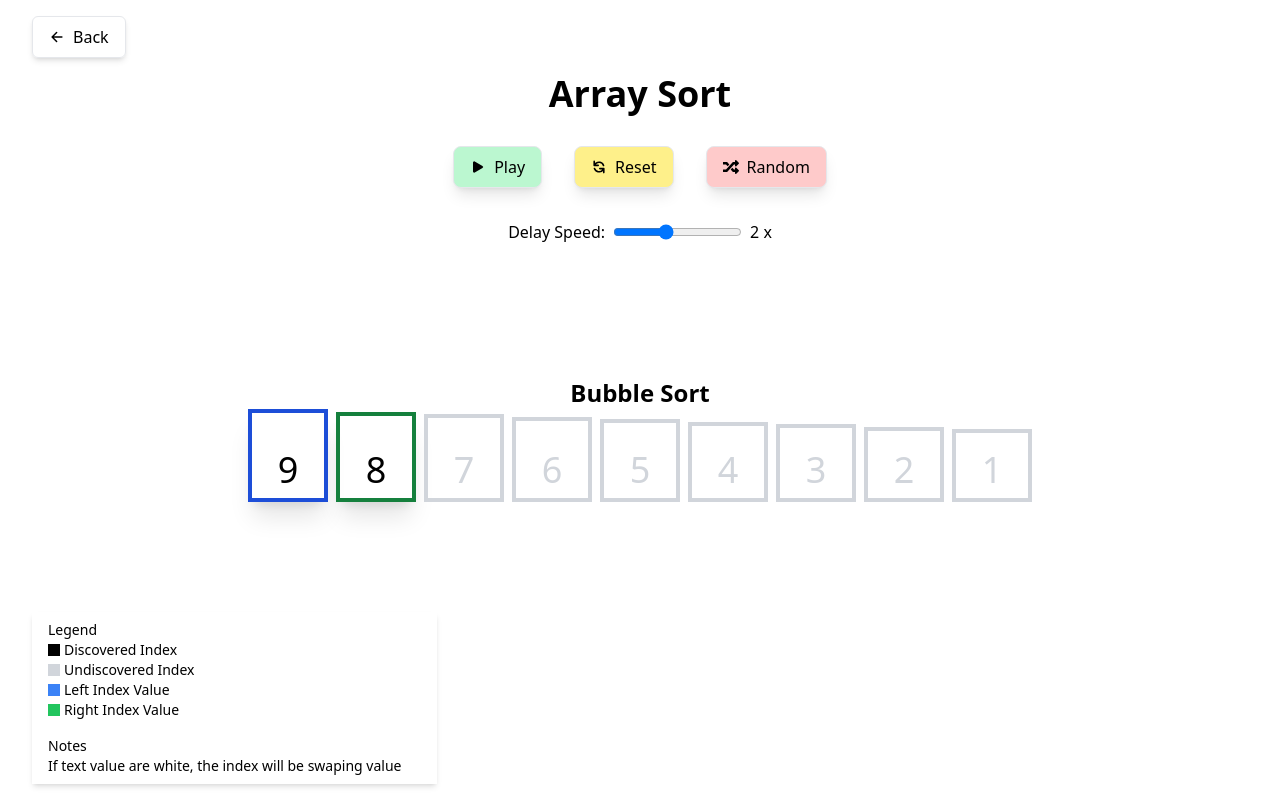
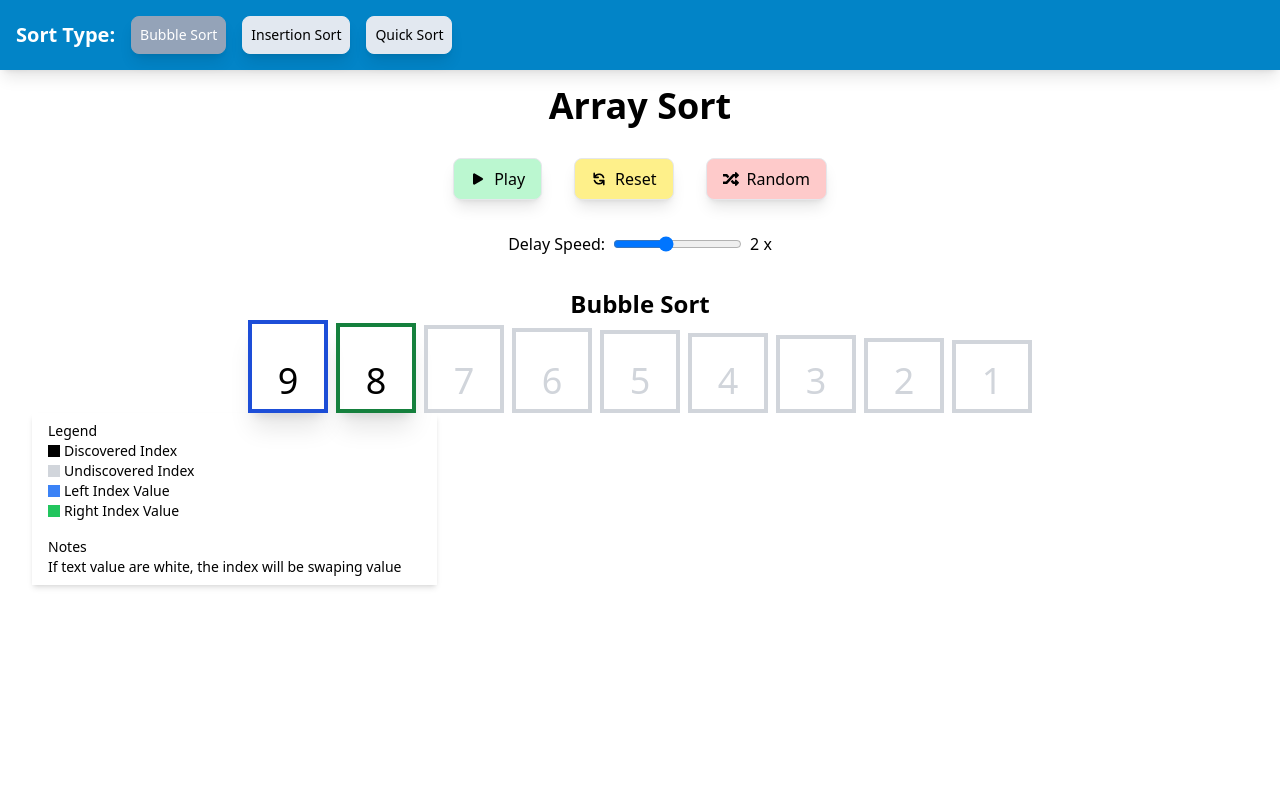
Before and after one commit to egigagah/algo-visualizer-next, a Next.js app: page /array/sort/bubble in a window 1280 px wide. Built offline with nearby package versions, Linux system fonts and the light colour scheme.

Commit message:
only array

```diff
--- a/pages/_app.tsx
+++ b/pages/_app.tsx
@@ -1,15 +1,62 @@
-import React from "react";
+import React, { useEffect } from "react";
 import { AppProps } from "next/app";
 // import "tailwindcss/tailwind.css";
 import "@styles/global.css";
 import { PlayerProvider } from "@components/player/PlayerContext";
+import Link from "next/link";
+import { useRouter } from "next/router";
 
 function MyApp({ Component, pageProps }: AppProps): JSX.Element {
+    const route = useRouter();
     return (
         <PlayerProvider>
             <div className="flex flex-row justify-center w-screen h-screen">
-                <div className="flex-1 flex-row max-w-7xl px-4 lg:px-8">
-                    <Component {...pageProps} />
+                <div className="flex-1 flex-col max-w-[100rem] ">
+                    <div className="w-full flex flex-row items-center p-4 shadow-lg bg-sky-600">
+                        <div className="flex flex-row items-center space-x-4">
+                            <h2 className="text-white font-bold text-xl">
+                                Sort Type:
+                            </h2>
+                            <div className="flex flex-row space-x-4">
+                                <button
+                                    className={`shadow-lg text-sm px-2 py-2 border rounded-lg  ${
+                                        route.query.type === "bubble"
+                                            ? "bg-slate-400 border-slate-400 text-white"
+                                            : "bg-slate-200 border-slate-200 text-black"
+                                    }`}
+                                >
+                                    <Link href="/array/sort/bubble">
+                                        Bubble Sort
+                                    </Link>
+                                </button>
+                                <button
+                                    className={`shadow-lg text-sm px-2 py-2 border rounded-lg  ${
+                                        route.query.type === "insertion"
+                                            ? "bg-slate-400 border-slate-400 text-white"
+                                            : "bg-slate-200 border-slate-200 text-black"
+                                    }`}
+                                >
+                                    <Link href="/array/sort/insertion">
+                                        Insertion Sort
+                                    </Link>
+                                </button>
+                                <button
+                                    className={`shadow-lg text-sm px-2 py-2 border rounded-lg  ${
+                                        route.query.type === "quick"
+                                            ? "bg-slate-400 border-slate-400 text-white"
+                                            : "bg-slate-200 border-slate-200 text-black"
+                                    }`}
+                                >
+                                    <Link href="/array/sort/quick">
+                                        Quick Sort
+                                    </Link>
+                                </button>
+                            </div>
+                        </div>
+                    </div>
+                    <div className="flex flex-col px-4 lg:px-8">
+                        <Component {...pageProps} />
+                    </div>
                 </div>
             </div>
         </PlayerProvider>
--- a/pages/array/sort/[type].tsx
+++ b/pages/array/sort/[type].tsx
@@ -20,14 +20,14 @@ const ArrayTypeSort: React.FC = () => {
             </Head>
 
             <div className="flex flex-col space-y-4">
-                <div className="flex">
+                {/* <div className="flex">
                     <button onClick={() => router.back()}>
                         <div className="flex flex-row justify-center content-center shadow-md border rounded-md px-4 py-2">
                             <IoArrowBack className="self-center mr-2" />
                             Back
                         </div>
                     </button>
-                </div>
+                </div> */}
                 <ArrayWrapper type={type} />
             </div>
             <div className="flex flex-col w-1/3 shadow-md px-4 py-2 space-y-4 text-sm">
--- a/pages/index.tsx
+++ b/pages/index.tsx
@@ -1,8 +1,12 @@
-import React from "react";
+import React, { useEffect, useLayoutEffect } from "react";
 import Head from "next/head";
-import Link from "next/link";
+import Router from "next/router";
 
 const Home: React.FC = () => {
+    useLayoutEffect(() => {
+        Router.replace("array/sort/quick");
+    }, []);
+
     return (
         <div className="flex flex-col">
             <Head>
@@ -15,7 +19,7 @@ const Home: React.FC = () => {
             </Head>
 
             <main className="">
-                <div className="flex flex-col">
+                {/* <div className="flex flex-col">
                     <h2>Sort Array</h2>
                     <div className="flex flex-row space-x-4">
                         <button className="shadow-lg px-4 py-2 border rounded-lg bg-green-200">
@@ -30,15 +34,7 @@ const Home: React.FC = () => {
                             <Link href="array/sort/quick">Quick Sort</Link>
                         </button>
                     </div>
-                </div>
-                <div className="flex flex-col">
-                    <h2>Recursive</h2>
-                    <div className="flex flex-row space-x-4">
-                        <button className="shadow-lg px-4 py-2 border rounded-lg bg-green-200">
-                            <Link href="recursive/fibonacci">Fibonacci</Link>
-                        </button>
-                    </div>
-                </div>
+                </div> */}
             </main>
         </div>
     );
```
